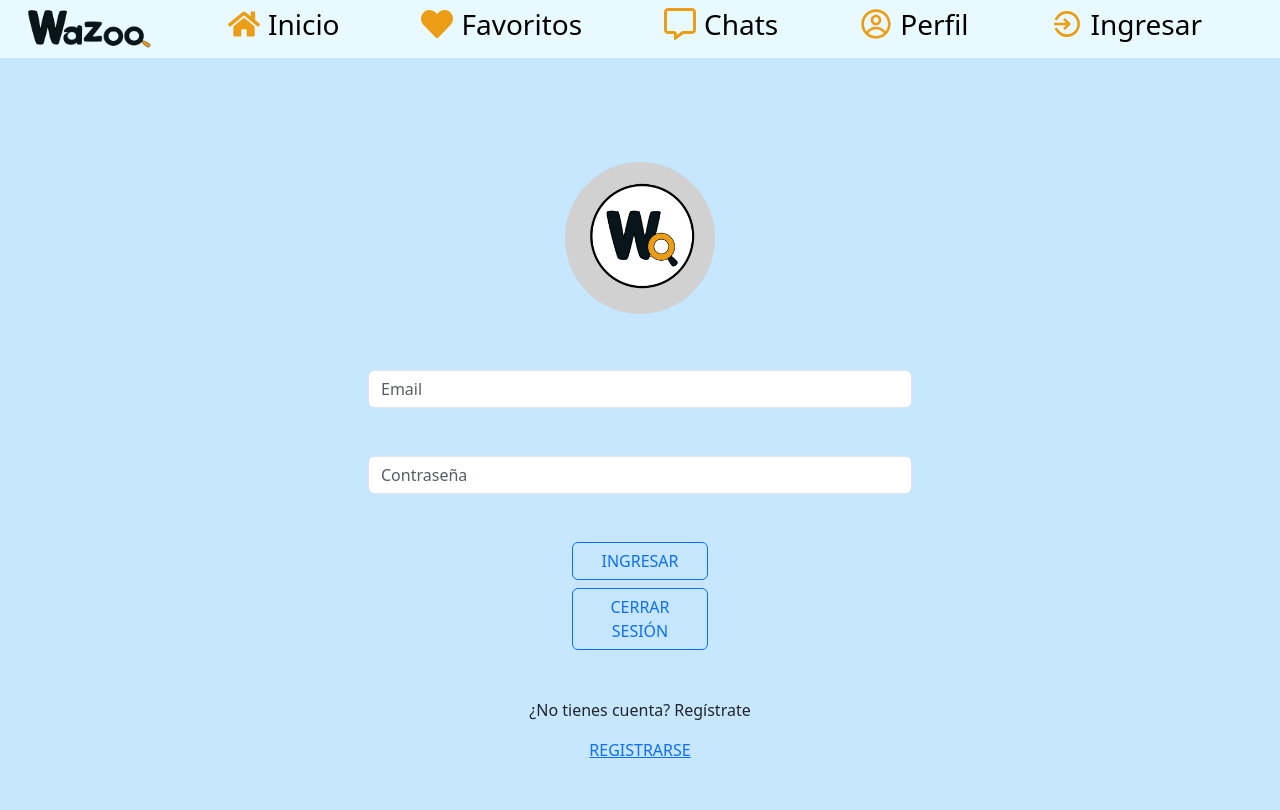
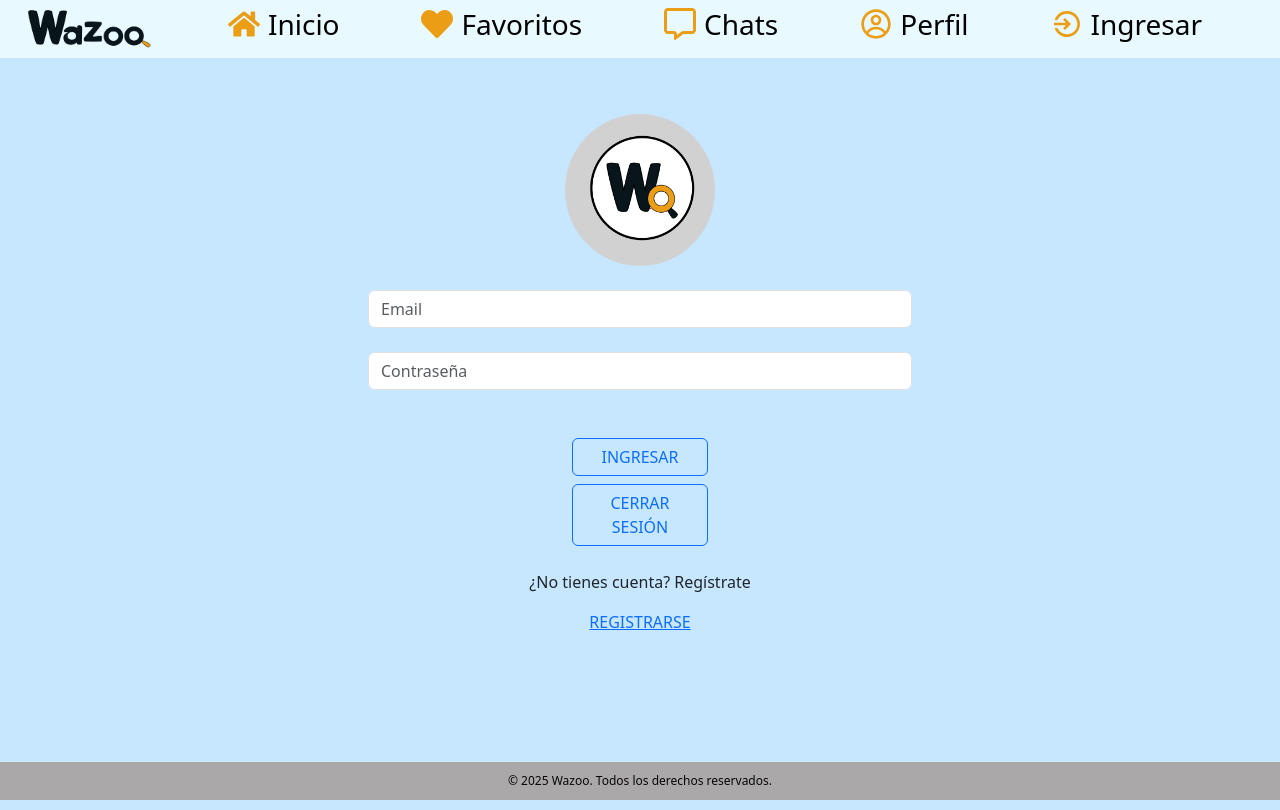
Before and after one commit to AndresTabor/proyecto-final-team1-front, a React (Vite) app: page /login in a window 1280 px wide. Built offline with nearby package versions, Linux system fonts and the light colour scheme; a web font is replaced by a local one.

Commit message:
agregando footer y redireccionando botón favoritos

```diff
--- a/src/App.css
+++ b/src/App.css
@@ -47,3 +47,14 @@ input {
   .letra-perfil {
     color: #6A80B9
   }
+
+  .foot {
+    color: rgb(7, 7, 7);
+    font-size: 12px;
+    font-weight: lighter;
+    background-color: #aaa8a8;
+    padding: 10px;
+    width: 100%;
+    margin: 0 auto;
+    text-align: center;
+  }
--- a/src/App.jsx
+++ b/src/App.jsx
@@ -11,6 +11,7 @@ import PostSingleView from "./views/PostSingleView";
 import { NavBar } from "./components/navbar/NavBar"
 import './App.css'
 import { Favorites } from './views/Favorites';
+import { Footer } from './components/Footer';
 
 
 
@@ -32,6 +33,8 @@ function App() {
         <Route path='/chats' element = {<Chats/>} />
 
       </Routes>
+      <Footer />
+
     </BrowserRouter>
 
   )
--- a/src/components/FavoriteCard.jsx
+++ b/src/components/FavoriteCard.jsx
@@ -9,17 +9,17 @@ const FavoriteCard = ({favorite}) => {
 
     const handleClick = (e) => {
         e.preventDefault()
-        actions.removeFavorite(favorite.id)
+        actions.removeFavorite(favorite?.id)
     }
 
   return (
     <div className="card-favorite">
         <div className="img">
-            <img src={favorite.image} alt="foto" />
+            <img src={favorite?.image} alt="foto" />
         </div>
         <div className="info">
-            <span>{favorite.fullname}</span>
-            <p>{favorite.email}</p>
+            <span>{favorite?.fullname}</span>
+            <p>{favorite?.email}</p>
         </div>
         <div className="d-flex flex-column">
             <Link href="#">Ver perfil</Link>
@@ -39,7 +39,7 @@ FavoriteCard.propTypes = {
     fullname: PropTypes.string,
     email: PropTypes.string,
     id: PropTypes.number
-  }).isRequired
+  }),
 };
 
 export default FavoriteCard
--- a/src/components/FavoritesList.jsx
+++ b/src/components/FavoritesList.jsx
@@ -12,7 +12,6 @@ const FavoritesList = ({favorites}) => {
                     <FavoriteCard favorite={favorite} />
                 </div>
             ))}
-            <FavoriteCard/>
 
         </div>
     </div>
@@ -25,7 +24,7 @@ FavoritesList.propTypes = {
     image: PropTypes.string,
     fullname: PropTypes.string,
     email: PropTypes.string,
-  })).isRequired,
+  })),
 };
 
 export default FavoritesList
--- /dev/null
+++ b/src/components/Footer.jsx
@@ -0,0 +1,13 @@
+
+
+export const Footer = () => {
+
+
+    return (
+        <div>
+            <footer className="foot fixed-bottom">
+                © 2025 Wazoo. Todos los derechos reservados.
+            </footer>
+        </div>
+    )
+};
--- a/src/views/login.jsx
+++ b/src/views/login.jsx
@@ -39,12 +39,12 @@ export const Login = () => {
 
 
     return (
-        <div className="container mt-5 w-50 p-5">
+        <div className="container w-50 p-5">
             <div className="d-flex justify-content-center form-control-lg">
-                <img className="rounded-circle mb-5 mt-0" src={Logo} alt="Logo" />
+                <img className="rounded-circle mb-3 mt-0" src={Logo} alt="Logo" />
             </div>
             <form onSubmit={handleSubmit}>
-                <div className="mb-5">
+                <div className="mb-4">
                     <input
                         className="form-control"
                         placeholder="Email" aria-label="Recipient's username" aria-describedby="basic-addon2"
@@ -76,13 +76,14 @@ export const Login = () => {
                     <button type='submit' className="btn btn-outline-primary">INGRESAR</button>
                     <button type='submit' className="btn btn-outline-primary" onClick={handleLogout}>CERRAR SESIÓN</button>
                 </div>
-                <div className="text-end mt-5">
+                <div className="text-end mt-4">
                     <p className="text-center">¿No tienes cuenta? Regístrate</p>
                 </div>
                 <div className="text-center">
                     <Link to="/register">REGISTRARSE</Link>
                 </div>
             </form>
+
         </div>
 
     )
--- a/src/views/profile.jsx
+++ b/src/views/profile.jsx
@@ -3,6 +3,7 @@ import { Context } from "../store/AppContext";
 import { FaEdit } from "react-icons/fa";
 import './styles/profile.css';
 import moment from "moment";
+import { Link } from "react-router-dom";
 
 
 export const Profile = () => {
@@ -109,17 +110,13 @@ export const Profile = () => {
                                     <p><strong className="letra-perfil">FECHA DE REGISTRO: </strong>{moment(store.user.date_at).format("DD/MM/YYYY")} </p>
 
                                     <div className="text-end mt-5">
-                                        <button type="submit" className="btn btn-outline-primary ml-5 mx-2 "><i className="fa-solid fa-heart-circle-check"></i></button>
+                                        <Link to={"/favorites"} className="btn btn-outline-primary ml-5 mx-2 "><i className="fa-solid fa-heart-circle-check"></i></Link>
                                         <button onClick={handleEdit} type='submit' className="btn btn-outline-primary">EDITAR</button>
                                     </div>
 
                                 </div>
                             )}
 
-
-
-
-                            {/* <p className="card-text mt-3"><small className="text-body-secondary">Lorem ipsum dolor sit, amet consectetur adipisicing elit. Nam est laborum reiciendis. Ab totam officia officiis reprehenderit vitae, dolorem accusamus? Excepturi velit aperiam, iusto ducimus enim laudantium praesentium error suscipit?</small></p> */}
 
                         </div>
                     </div>
```
